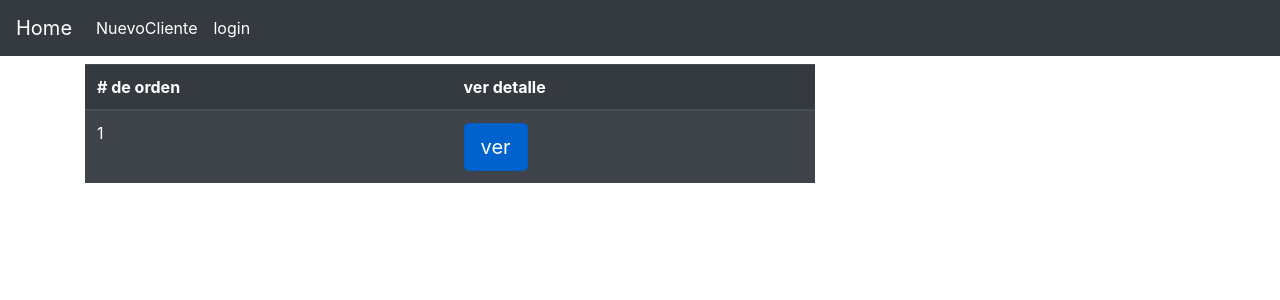
After one commit to pbooox/proyectofinal, a Django app: page /beb/ in a window 1280 px wide. The commit adds this page. Shown: the top 300 px of the page. Run offline with Django 3.2, Linux system fonts and the light colour scheme; tables that the repository leaves empty hold one stand-in row (values such as "Sample post"); some libraries are stand-ins or nearby versions.

Commit message:
detalle terminado falta disenio de login

```diff
--- a/sitio/templates/bar/base.html
+++ b/sitio/templates/bar/base.html
@@ -37,6 +37,9 @@
                                     <a class="nav-link" href="{% url 'clientes' %}">clientes</a>
                             </li>
                             <li class="nav-item active">
+                                    <a class="nav-link" href="{% url 'bebidas' %}">bebidas</a>
+                            </li>
+                            <li class="nav-item active">
                                     <a class="nav-link" href="{% url 'logout' %}">logout</a>
                             </li>
 
--- /dev/null
+++ b/sitio/templates/bar/bebidas.html
@@ -0,0 +1,25 @@
+{% extends 'bar/base.html' %}
+
+{% block content %}
+<table class="table table-striped table-dark">
+
+        <thead>
+              <tr>
+                <th scope="col"># de orden</th>
+                <th scope="col">ver detalle</th>
+
+              </tr>
+            </thead>
+            <tbody>
+                    {% for b in bebs %}
+              <tr>
+                <td>{{b.pk}}</td>
+                <td>
+                        <a class="btn btn-primary btn-lg active" role="button" href="{% url 'detalle_bebida' pk=b.pk %}">ver</a>
+                </td>
+              </tr>
+              {% endfor %}
+            </tbody>
+          </table>
+
+{% endblock %}
--- a/sitio/urls.py
+++ b/sitio/urls.py
@@ -13,4 +13,7 @@ urlpatterns = [
     path('ing/<int:pk>/editar', views.editar_ingrediente, name='editar_ingrediente'),
     path('ing/<pk>/borrar', views.borrar_ingrediente, name='borrar_ingrediente'),
     path('cli/', views.clientes , name='clientes'),
+    path('beb/', views.bebidas, name='bebidas'),
+    path('beb/<int:pk>/', views.detalle_bebida, name='detalle_bebida'),
+
     ]
--- a/sitio/views.py
+++ b/sitio/views.py
@@ -81,3 +81,11 @@ def borrar_ingrediente(request, pk):
 def clientes(request):
     clis = Cliente.objects.all()
     return render(request, 'bar/clientes.html', {'clis': clis})
+
+def bebidas(request):
+    bebs = Bebida.objects.all()
+    return render(request, 'bar/bebidas.html', {'bebs': bebs})
+
+def detalle_bebida(request, pk):
+    ing = Ingrediente.objects.filter(bebida=pk)
+    return render(request, 'bar/detalle_bebida.html', {'ing': ing})
```
Also changed, not shown: sitio/templates/bar/detalle_bebida.html (added, +22 -0 lines).
